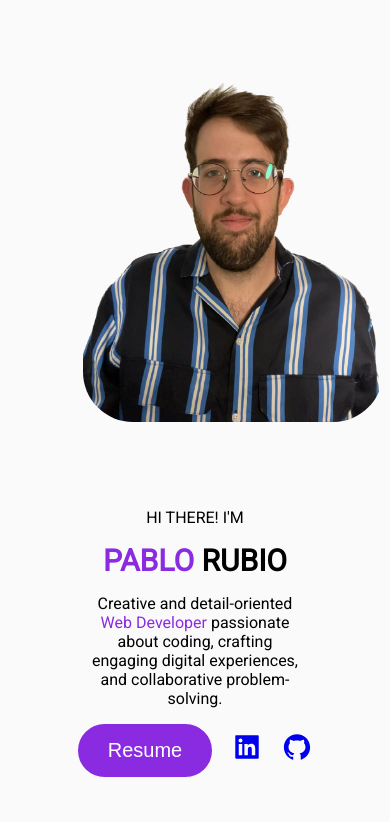
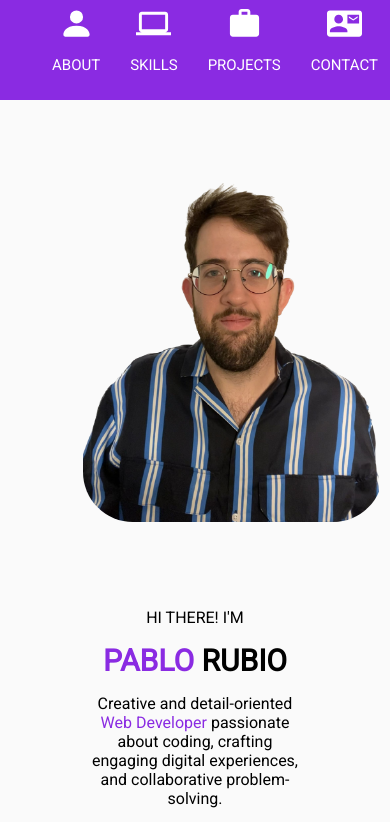
Before and after one commit to rmPablo1/porfolio, a React (Create React App) app: page / in a window 390 px wide. Shown: the top 822 px of the page. Built offline with nearby package versions, Linux system fonts and the light colour scheme.

Commit message:
final changes

```diff
--- a/src/index.css
+++ b/src/index.css
@@ -2,6 +2,9 @@
 body{
   background-color: rgb(250,250,250);
   font-family: 'Roboto', sans-serif;
+}
+html {
+  scroll-behavior: smooth;
 }
 .navbar-container{
   width: 100px;
@@ -279,8 +282,37 @@ form input{
 
 @media (max-width: 800px){
   .navbar-container{
-    display:none;
+    width: 100%;
+    margin: 0;
+    left: 0;
+    top: 0;
+    background-color: blueviolet;
+    height: 100px;
+    position:fixed;
+    display:flex;
+    justify-content: center;
+    align-items: center;
+    transition: none;
   }
+
+  .navbar-list{
+    flex-direction: row;
+    gap: 30px;
+  }
+
+  .navbar-list a{
+    flex-direction: column;
+  }
+
+  .navbar-container:hover{
+    width: 100%;
+  }
+
+  .aboutme-container{
+    margin-top: 100px;
+  }
+
+
   .skills-container{
     width: 85%;
   }
```
